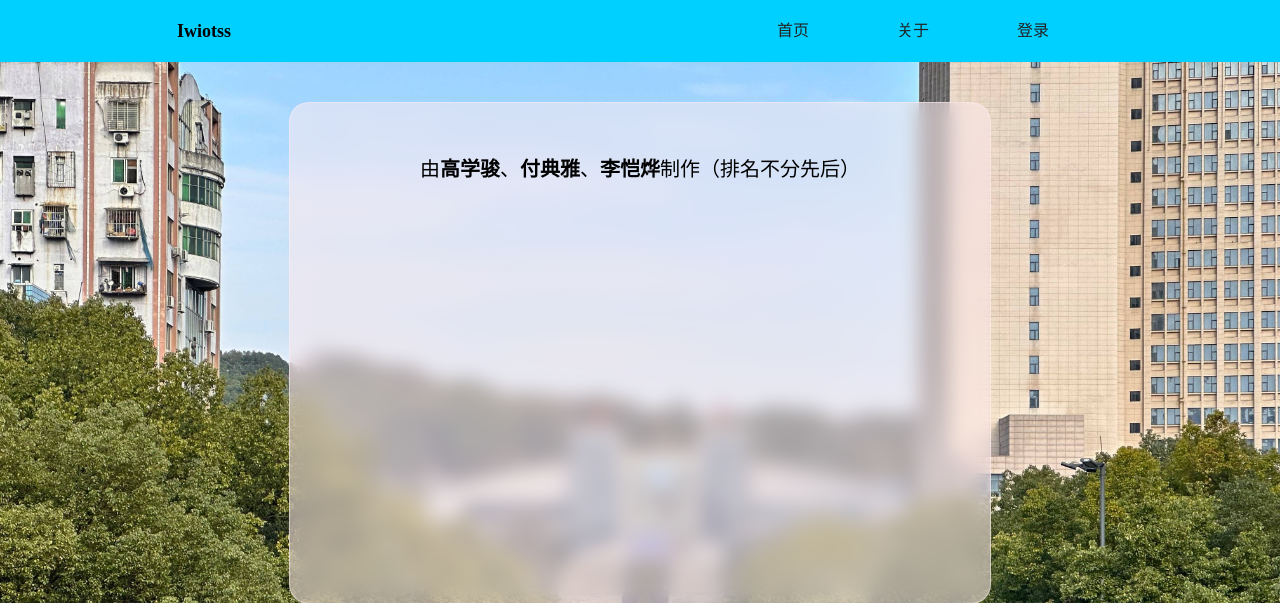
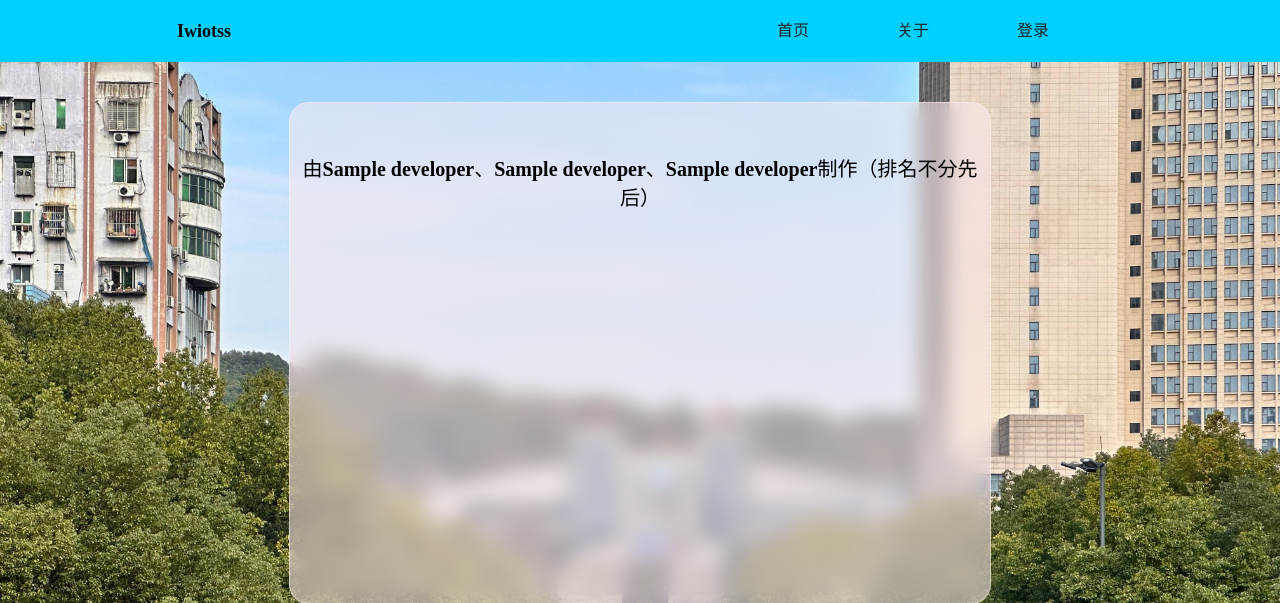
Before and after one commit to Gakusyun/Iwiotss-website, a Flask app: template templates/about.html in a window 1280 px wide. Shown: the top 603 px of the page. Run offline with Flask 3, Linux system fonts and the light colour scheme; the template is opened without the code that fills it: most values are stand-ins (such as "Sample title", 1, 10 or a date in 2020).

Commit message:
排名不分先后

```diff
--- a/main.py
+++ b/main.py
@@ -40,7 +40,9 @@ def home():
 
 @app.route("/about")
 def about():
-    return render_template("about.html")
+    developer = ["高学骏", "付典雅", "李恺烨"]
+    random.shuffle(developer)
+    return render_template("about.html", developer=developer)
 
 
 @app.route("/login", methods=["GET", "POST"])
--- a/templates/about.html
+++ b/templates/about.html
@@ -23,7 +23,7 @@
     </div>
     <div class="center">
         <div class="cardForAbout">
-            <p>由<b>高学骏</b>、<b>付典雅</b>、<b>李恺烨</b>制作（排名不分先后）</p>
+            <p>由<b>{{developer[0]}}</b>、<b>{{developer[1]}}</b>、<b>{{developer[2]}}</b>制作（排名不分先后）</p>
             <!-- Made by Gakusyun, Dianya Fu, Karl-->
         </div>
     </div>
```
